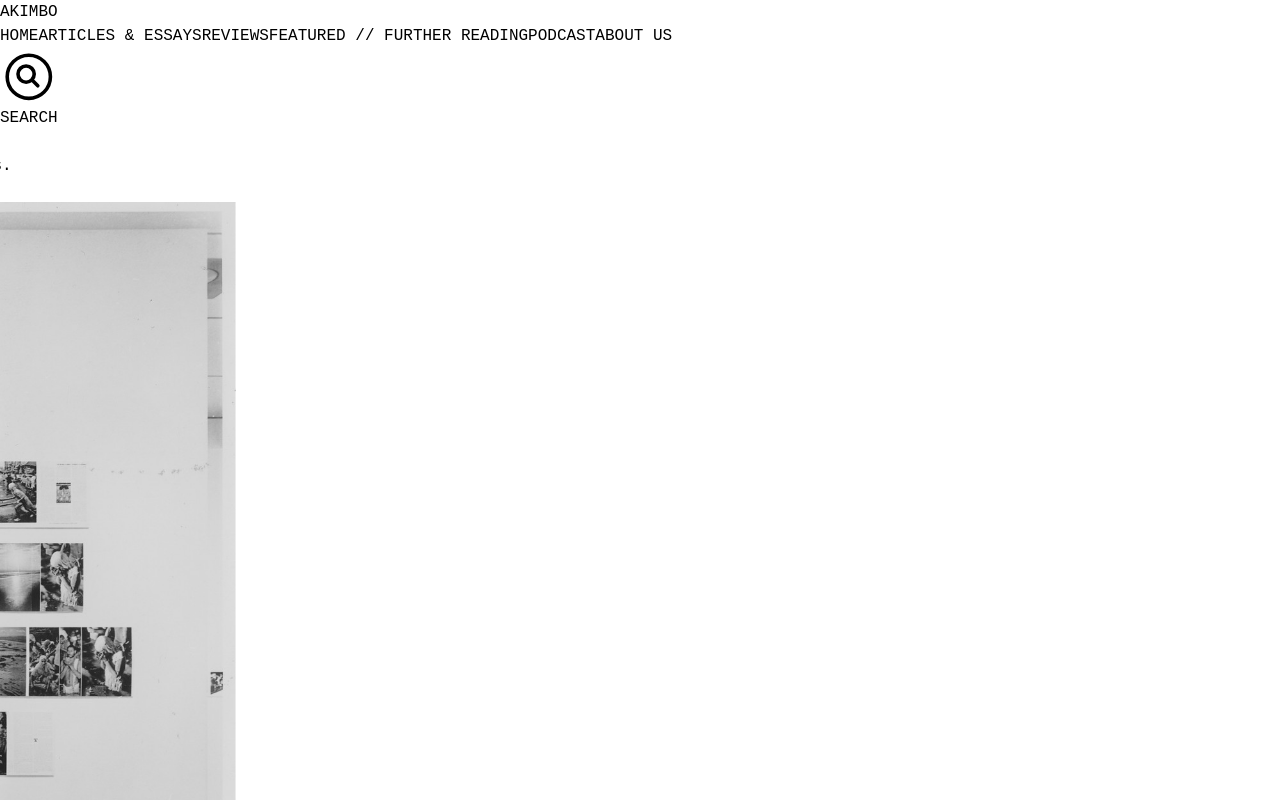
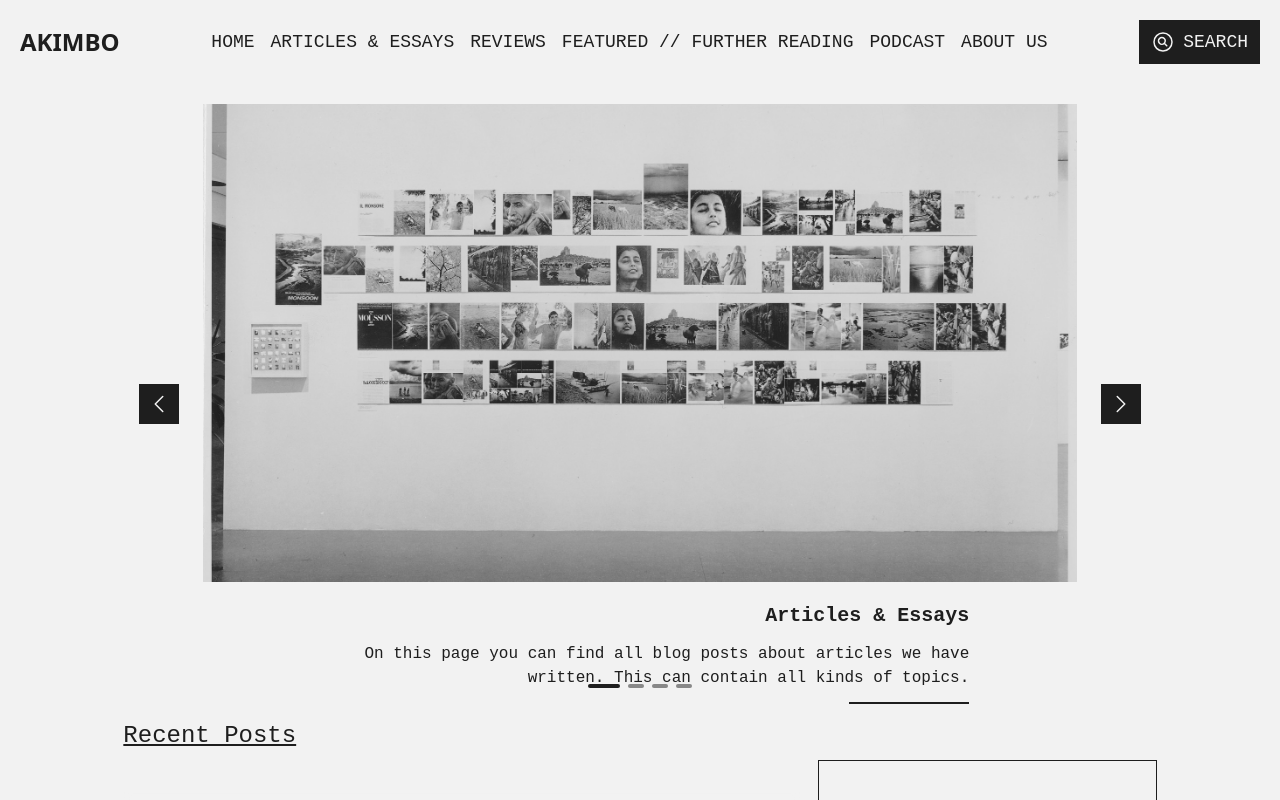
Before and after one commit to AlexanderCalle/Akimbo, a React (Create React App) app: page / in a window 1280 px wide. Shown: the top 800 px of the page. Built offline with nearby package versions, Linux system fonts and the light colour scheme.

Commit message:
Config tailwind

```diff
--- a/tailwind.config.js
+++ b/tailwind.config.js
@@ -2,7 +2,7 @@
 const defaultTheme = require("tailwindcss/defaultTheme");
 
 module.exports = {
-  content: ["./src/**/*.{html,js}"],
+  content: ["./src/**/*.{html,js,jsx}"],
   theme: {
     extend: {
       backgroundImage: {
```
Also changed, not shown: src/App.jsx (renamed from src/App.js), src/index.jsx (renamed from src/index.js).
